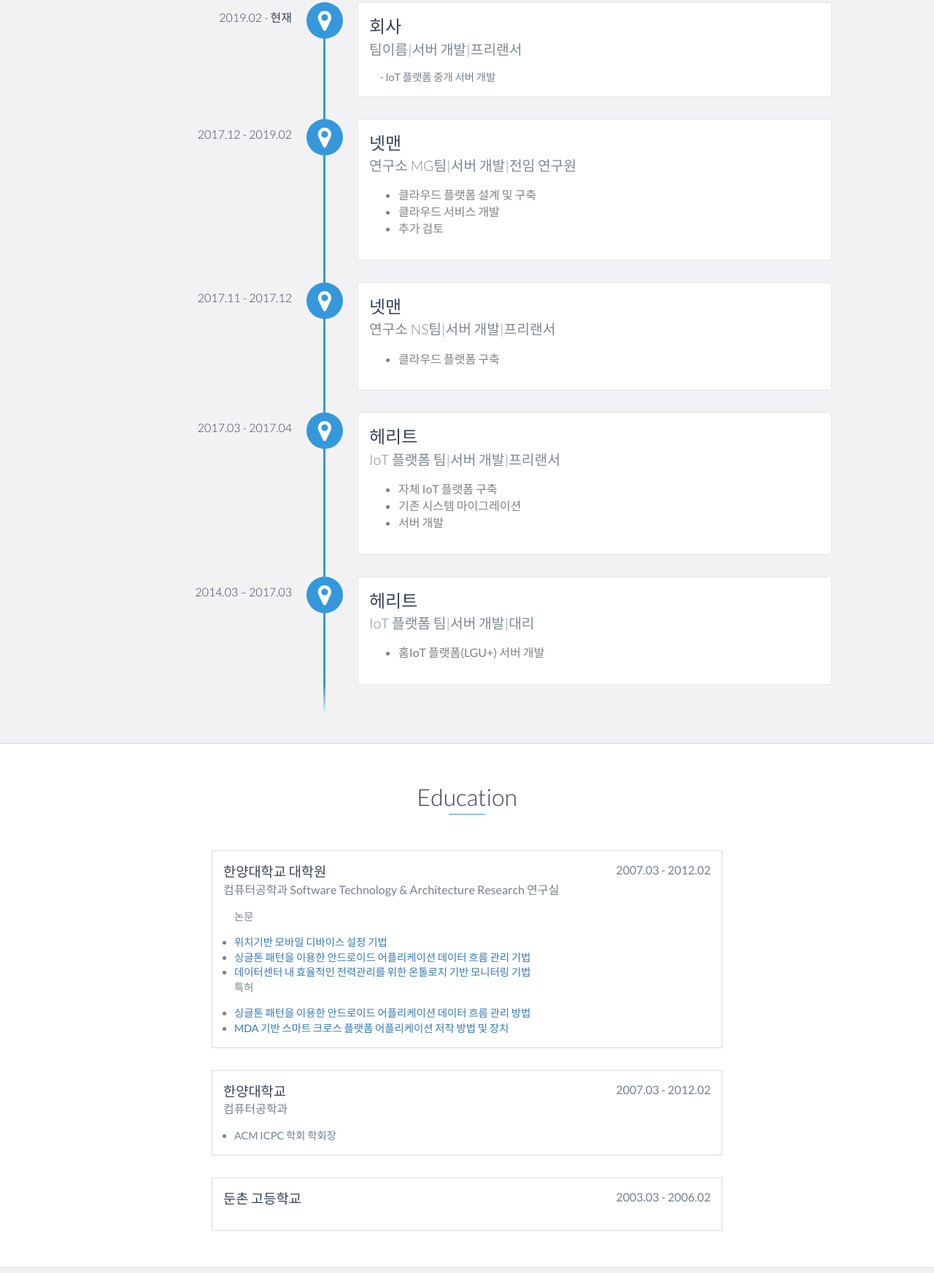
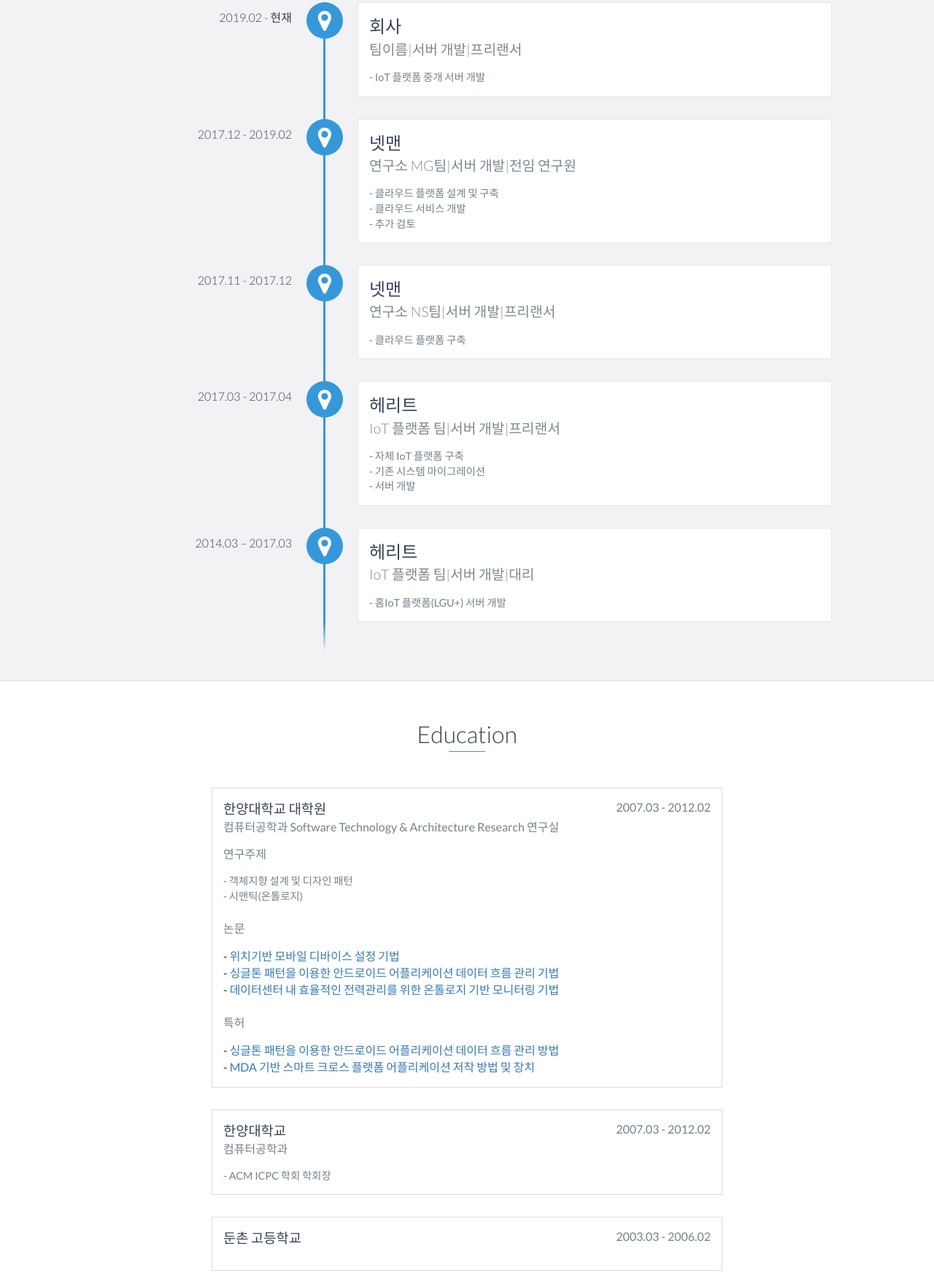
Before and after one commit to Pangcheeeeee/Pangcheeeeee.github.io, a website: page index.html in a window 1280 px wide. Shown: the part 1236-2980 px from the top of the page at 73% size. Drawn offline with nearby package versions, Linux system fonts and the light colour scheme.

Commit message:
Update education

```diff
--- a/index.html
+++ b/index.html
@@ -90,46 +90,40 @@
             <div data-date="2019.02 - 현재">
                 <h3>회사</h3>
                 <h4>팀이름|서버 개발|프리랜서</h4>
-                <p style="text-indent: 1em;">- IoT 플랫폼 중개 서버 개발</p>
+                <p>
+                    - IoT 플랫폼 중개 서버 개발
+                </p>
             </div>
             <div data-date="2017.12 - 2019.02">
                 <h3>넷맨</h3>
                 <h4>연구소 MG팀|서버 개발|전임 연구원</h4>
                 <p>
-                    <ul>
-                        <li style="color: grey">클라우드 플랫폼 설계 및 구축</li>
-                        <li style="color: grey">클라우드 서비스 개발</li>
-                        <li style="color: grey">추가 검토</li>
-                    </ul>
+                    - 클라우드 플랫폼 설계 및 구축<br>
+                    - 클라우드 서비스 개발<br>
+                    - 추가 검토<br>
                 </p>
             </div>
             <div data-date="2017.11 - 2017.12">
                 <h3>넷맨</h3>
                 <h4>연구소 NS팀|서버 개발|프리랜서</h4>
                 <p>
-                    <ul>
-                        <li style="color: grey">클라우드 플랫폼 구축</li>
-                    </ul>
+                    - 클라우드 플랫폼 구축
                 </p>
             </div>
             <div data-date="2017.03 - 2017.04">
                 <h3>헤리트</h3>
                 <h4>IoT 플랫폼 팀|서버 개발|프리랜서</h4>
                 <p>
-                    <ul>
-                        <li style="color: grey">자체 IoT 플랫폼 구축</li>
-                        <li style="color: grey">기존 시스템 마이그레이션</li>
-                        <li style="color: grey">서버 개발</li>
-                    </ul>
+                    - 자체 IoT 플랫폼 구축<br>
+                    - 기존 시스템 마이그레이션<br>
+                    - 서버 개발
                 </p>
             </div>
             <div data-date="2014.03 – 2017.03">
                 <h3>헤리트</h3>
                 <h4>IoT 플랫폼 팀|서버 개발|대리</h4>
                 <p>
-                    <ul>
-                        <li style="color: grey">홈IoT 플랫폼(LGU+) 서버 개발</li>
-                    </ul>
+                    - 홈IoT 플랫폼(LGU+) 서버 개발
                 </p>
             </div>
 
@@ -143,32 +137,24 @@
             <h3>한양대학교 대학원</h3>
             <span class="education-date">2007.03 - 2012.02</span>
             <h4>컴퓨터공학과 Software Technology &amp; Architecture Research 연구실</h4>
-            <ul>
-                <h4>논문</h4>
-            </ul>
-            <ul>
-                <li>
-                    <a href="http://www.dbpia.co.kr/Journal/ArticleDetail/NODE01907177">위치기반 모바일 디바이스 설정 기법</a>
-                </li>
-                <li>
-                    <a href="http://www.dbpia.co.kr/Journal/ArticleDetail/NODE02058110">싱글톤 패턴을 이용한 안드로이드 어플리케이션 데이터 흐름
-                        관리 기법</a>
-                </li>
-                <li>
-                    <a href="http://kiise.or.kr/e_journal/2015/5/JOK/pdf/05.pdf">데이터센터 내 효율적인 전력관리를 위한 온톨로지 기반 모니터링 기법</a>
-                </li>
-            </ul>
-            <ul>
-                <h4>특허</h4>
-            </ul>
-            <ul>
-                <li>
-                    <a href="https://patents.google.com/patent/KR20140117061A/ko">싱글톤 패턴을 이용한 안드로이드 어플리케이션 데이터 흐름 관리 방법</a>
-                </li>
-                <li>
-                    <a href="https://patents.google.com/patent/KR101409528B1/ko">MDA 기반 스마트 크로스 플랫폼 어플리케이션 저작 방법 및 장치</a>
-                </li>
-            </ul>
+            <h4>연구주제</h4>
+            <p>
+                - 객체지향 설계 및 디자인 패턴<br>
+                - 시맨틱(온톨로지)<br>
+            </p>
+            <br>
+            <h4>논문</h4>
+            - <a href="http://www.dbpia.co.kr/Journal/ArticleDetail/NODE01907177">위치기반 모바일 디바이스 설정 기법</a><br>
+            - <a href="http://www.dbpia.co.kr/Journal/ArticleDetail/NODE02058110">싱글톤 패턴을 이용한 안드로이드 어플리케이션 데이터 흐름
+                관리 기법</a><br>
+            - <a href="http://kiise.or.kr/e_journal/2015/5/JOK/pdf/05.pdf">데이터센터 내 효율적인 전력관리를 위한 온톨로지 기반 모니터링 기법</a><br>
+            <br>
+            <h4>특허</h4>
+            - <a href="https://patents.google.com/patent/KR20140117061A/ko">싱글톤 패턴을 이용한 안드로이드 어플리케이션 데이터 흐름
+                관리 방법</a><br>
+            - <a href="https://patents.google.com/patent/KR101409528B1/ko">MDA 기반 스마트 크로스 플랫폼 어플리케이션 저작 방법 및
+                장치</a><br>
+            </p>
         </div>
         <!-- End .education-block -->
 
@@ -176,11 +162,9 @@
             <h3>한양대학교</h3>
             <span class="education-date">2007.03 - 2012.02</span>
             <h4>컴퓨터공학과</h4>
-            <ul>
-                <li>
-                    ACM ICPC 학회 학회장
-                </li>
-            </ul>
+            <p>
+                - ACM ICPC 학회 학회장
+            </p>
         </div>
 
         <div class="education-block">
@@ -203,11 +187,9 @@
                     </div>
                     <!-- End .project-image -->
                     <div class="project-info">
-                        <h3>Project Name Here</h3>
+                        <h3>신규 프로젝트</h3>
                         <p>
-                            Lorem ipsum dolor sit amet, consectetur adipiscing elit. Curabitur in iaculis ex. Etiam
-                            volutpat laoreet urna. Morbi ut tortor nec nulla commodo malesuada sit amet vel lacus.
-                            Fusce eget efficitur libero. Morbi dapibus porta quam laoreet placerat.
+                            프로젝트에서 내가 맡은 일
                         </p>
                         <a href="#">View Project</a>
                     </div>
@@ -232,6 +214,26 @@
                     <!-- End .project-info -->
                 </div>
                 <!-- End .project -->
+                <a id="view-more-projects" href="#">View More Projects</a>
+                <div id="more-projects" class="row">
+                    <div class="project shadow-large">
+                        <div class="project-image">
+                            <img src="images/project.jpg" />
+                        </div>
+                        <!-- End .project-image -->
+                        <div class="project-info">
+                            <h3>Project Name Here</h3>
+                            <p>
+                                Lorem ipsum dolor sit amet, consectetur adipiscing elit. Curabitur in iaculis ex. Etiam
+                                volutpat laoreet urna. Morbi ut tortor nec nulla commodo malesuada sit amet vel lacus.
+                                Fusce eget efficitur libero. Morbi dapibus porta quam laoreet placerat.
+                            </p>
+                            <a href="#">View Project</a>
+                        </div>
+                        <!-- End .project-info -->
+                    </div>
+                    <!-- End .project -->
+                </div>
             </div>
         </div>
     </div>
```
Also changed, not shown: _site/index.html, _site/scss/styles.scss, 1 other file.
